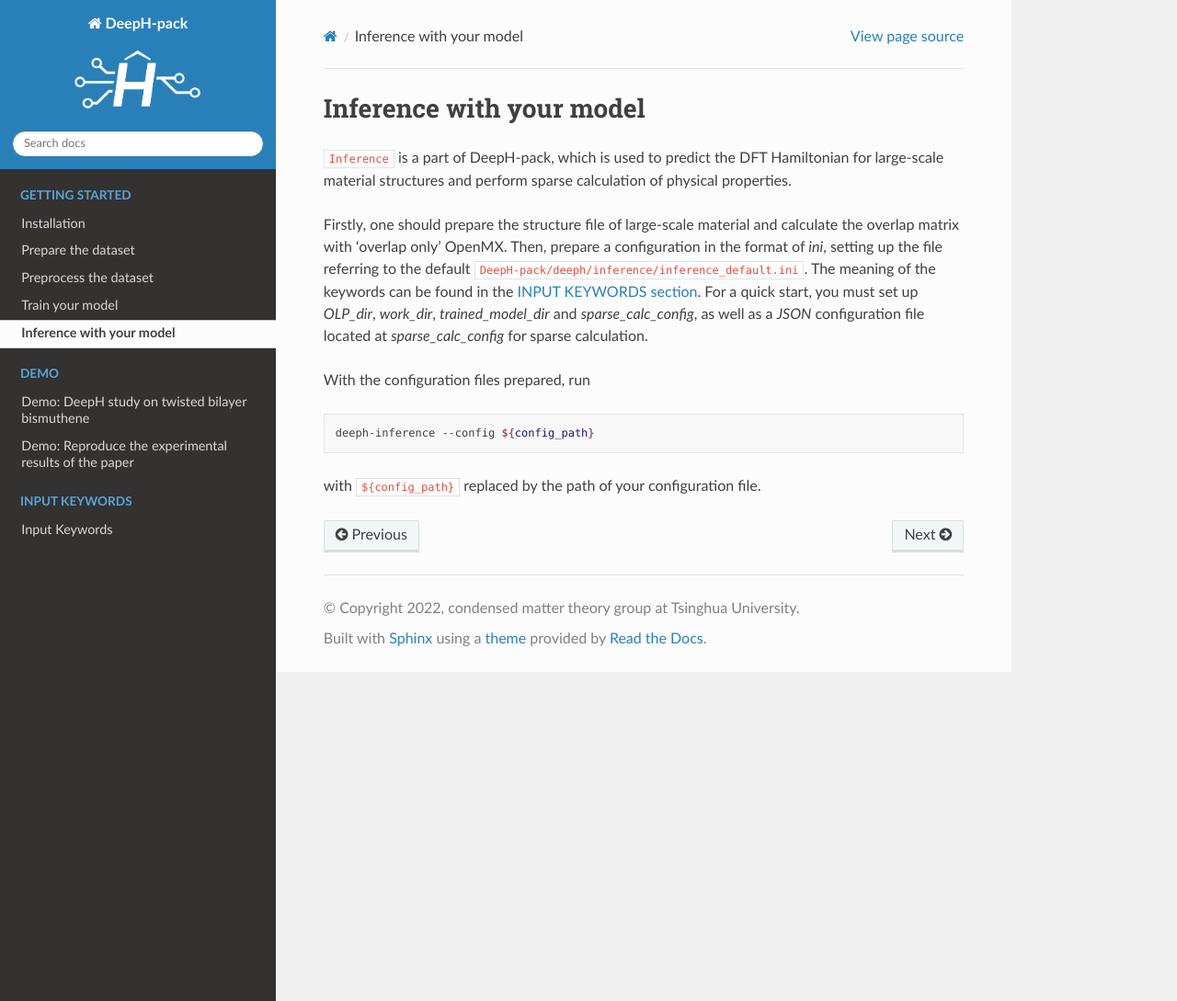
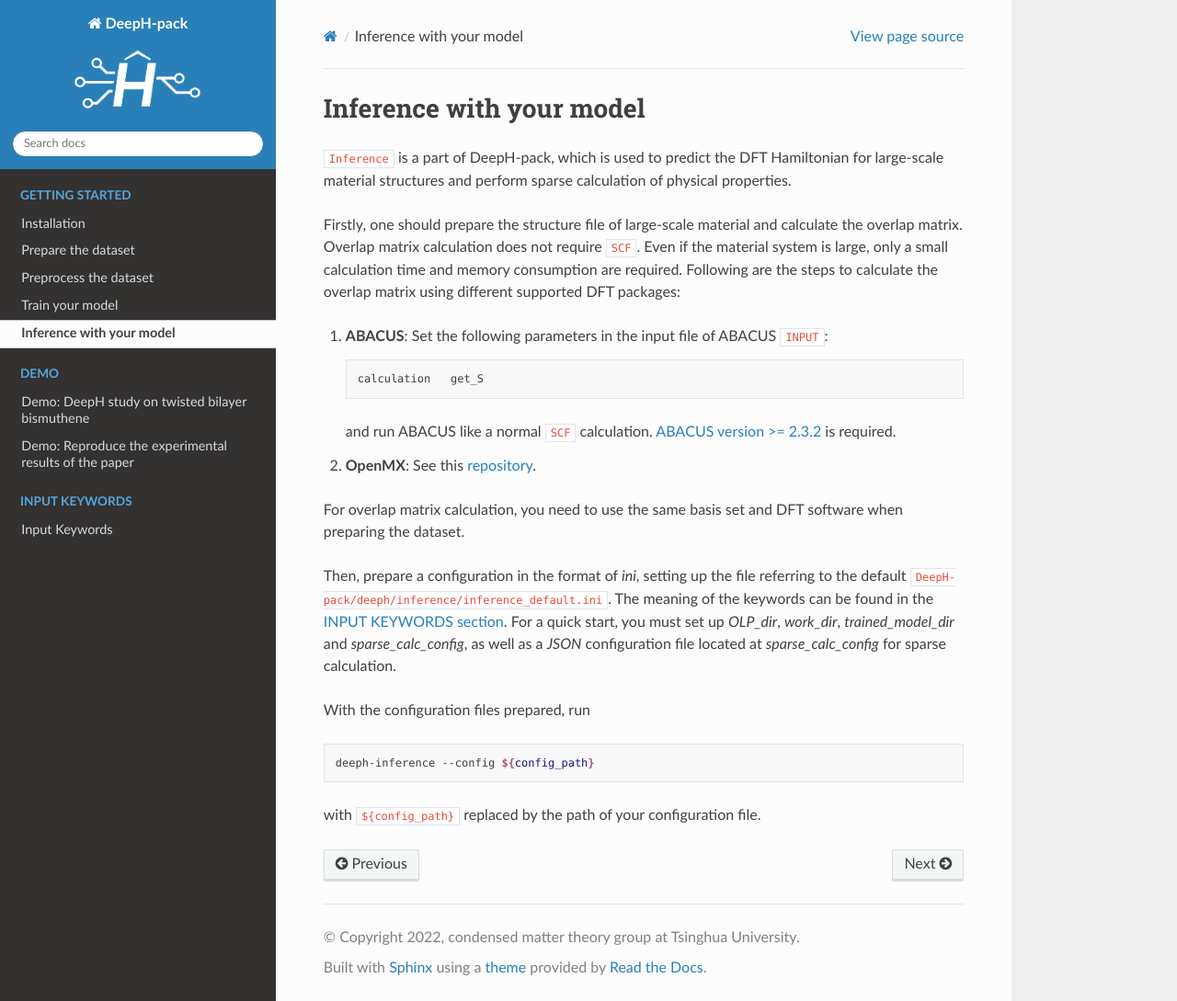
Before and after one commit to mzjb/DeepH-pack, a Sphinx documentation site: the page built from docs/source/inference/inference.md, in a window 1280 px wide and 1089 px high. Shown: the whole window at 92% size. Built offline with Sphinx 7.4.7 and the Read the Docs theme 2.0.0, drawn with Linux system fonts in a browser that asks for light colours.

Commit message:
Support Inference interface of ABACUS

````diff
--- a/docs/source/inference/inference.md
+++ b/docs/source/inference/inference.md
@@ -5,10 +5,25 @@ DFT Hamiltonian for large-scale material structures and perform
 sparse calculation of physical properties.
 
 Firstly, one should prepare the structure file of large-scale material
-and calculate the overlap matrix with 'overlap only' OpenMX. Then,
-prepare a configuration in the format of *ini*, setting up the
+and calculate the overlap matrix. Overlap matrix calculation does not
+require `SCF`. Even if the material system is large, only a small calculation
+time and memory consumption are required. Following are the steps to
+calculate the overlap matrix using different supported DFT packages:
+1. **ABACUS**: Set the following parameters in the input file of ABACUS `INPUT`:
+    ```
+    calculation   get_S
+    ```
+    and run ABACUS like a normal `SCF` calculation.
+    [ABACUS version >= 2.3.2](https://github.com/deepmodeling/abacus-develop/releases/tag/v2.3.2) is required.
+2. **OpenMX**: See this [repository](https://github.com/mzjb/overlap-only-OpenMX#usage).
+
+For overlap matrix calculation, you need to use the same basis set and DFT
+software when preparing the dataset.
+
+Then, prepare a configuration in the format of *ini*, setting up the
 file referring to the default `DeepH-pack/deeph/inference/inference_default.ini`.
-The meaning of the keywords can be found in the [INPUT KEYWORDS section](https://deeph-pack.readthedocs.io/en/latest/keyword/inference.html).
+The meaning of the keywords can be found in the
+[INPUT KEYWORDS section](https://deeph-pack.readthedocs.io/en/latest/keyword/inference.html).
 For a quick start, you must set up *OLP_dir*, *work_dir*,
 *trained_model_dir* and *sparse_calc_config*, as well as a *JSON*
 configuration file located at *sparse_calc_config* for sparse calculation.
````
Also changed, not shown: README.md (+25 -20 lines), docs/source/dataset/dataset.rst (+17 -17 lines), docs/source/installation/abacus.md (+3 -1 lines), docs/source/installation/installation.rst (+9 -9 lines), 5 other files.
